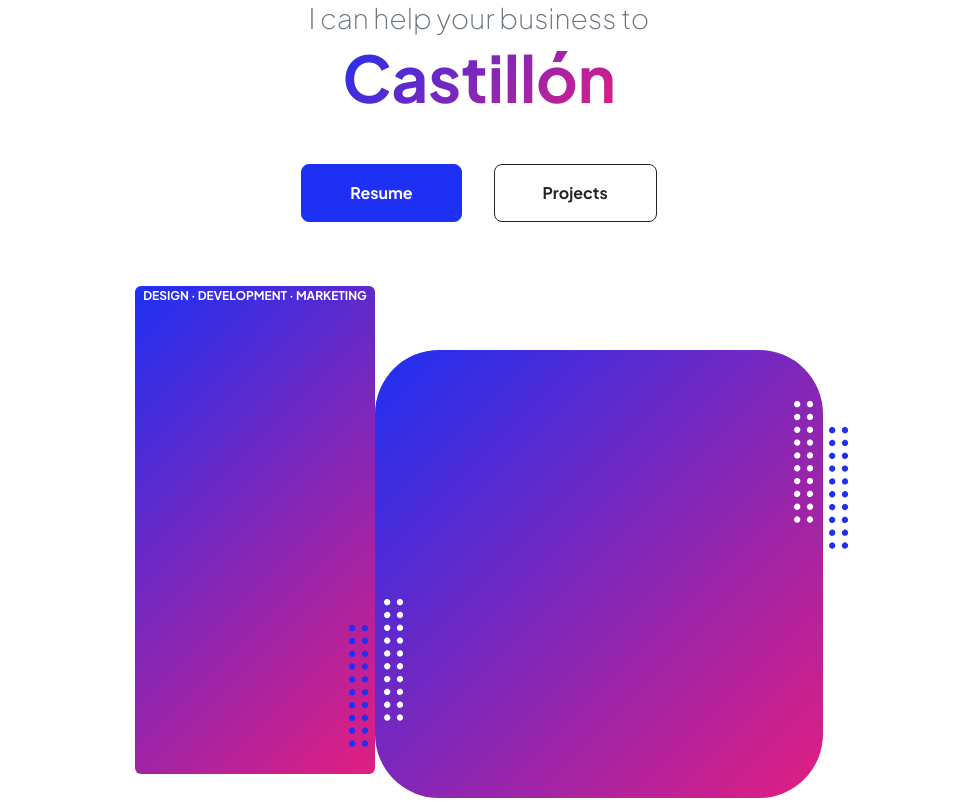
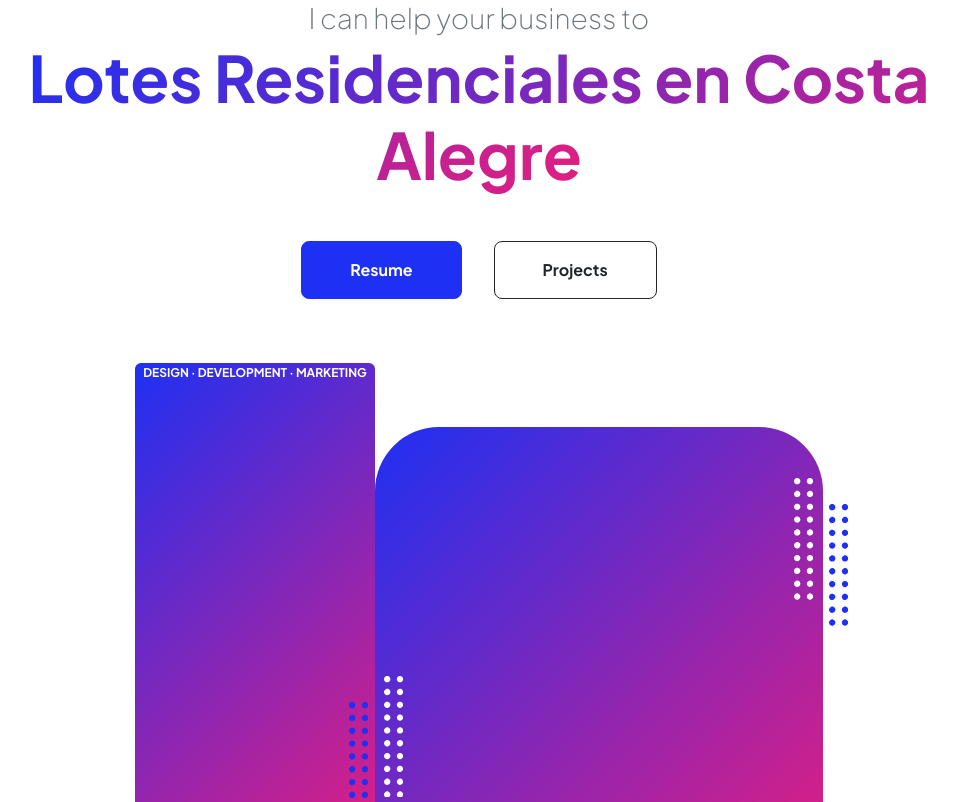
Before and after one commit to cesarlg27/PuertadelMar, a plain HTML site: page index.html in a window 1280 px wide. Shown: the part 932-1734 px from the top of the page, without its empty margins (161-1118 px from the left). Drawn offline with nearby package versions, Linux system fonts and the light colour scheme.

Commit message:
testing updates

```diff
--- a/index.html
+++ b/index.html
@@ -50,7 +50,7 @@
                         <div class="text-center text-xxl-start">
                             <img class="profile-logo" src="assets/LOGOPDM.png" alt="..." />
                             <div class="fs-3 fw-light text-muted">I can help your business to</div>
-                            <h1 class="display-3 fw-bolder mb-5"><span class="text-gradient d-inline">Castillón </span></h1>
+                            <h1 class="display-3 fw-bolder mb-5"><span class="text-gradient d-inline">Lotes Residenciales en Costa Alegre </span></h1>
                             <div class="d-grid gap-3 d-sm-flex justify-content-sm-center justify-content-xxl-start mb-3">
                                 <a class="btn btn-primary btn-lg px-5 py-3 me-sm-3 fs-6 fw-bolder" href="resume.html">Resume</a>
                                 <a class="btn btn-outline-dark btn-lg px-5 py-3 fs-6 fw-bolder" href="projects.html">Projects</a>
```
